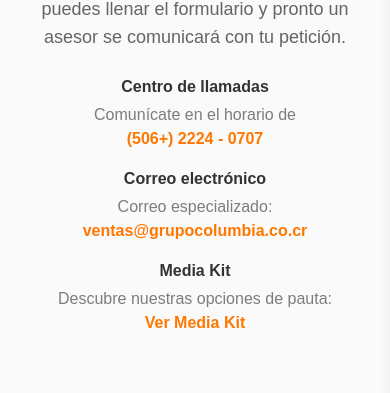
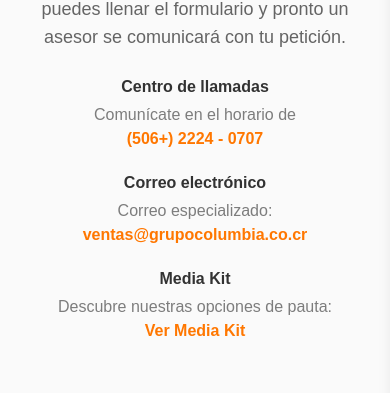
Before and after one commit to Aurigital/columbia-estereo, a Next.js app: page /contact in a window 390 px wide. Shown: the part 341-734 px from the top of the page. Built offline with nearby package versions, Linux system fonts and the light colour scheme; no server answers.

Commit message:
Responsive Media Kit

```diff
--- a/src/components/contact/ContactForm.jsx
+++ b/src/components/contact/ContactForm.jsx
@@ -67,7 +67,7 @@
           <p className="text-black/60 text-lg my-6 max-w-lg font-medium">
             Puede comunicarse con nosotros por los diferentes medios disponibles. También puedes llenar el formulario y pronto un asesor se comunicará con tu petición.
           </p>
-          <div className="flex flex-col lg:flex-row gap-4 w-full items-center lg:items-start">
+          <div className="flex flex-col sm:flex-row sm:flex-wrap gap-x-8 gap-y-5 w-full items-center sm:items-start justify-center lg:justify-start">
             <div className="text-center lg:text-left">
               <p className="font-semibold text-black/80 mb-1">Centro de llamadas</p>
               <p className="text-black/50 text-md">Comunícate en el horario de<br />
```
